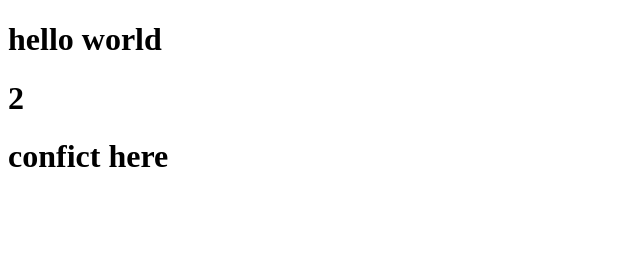
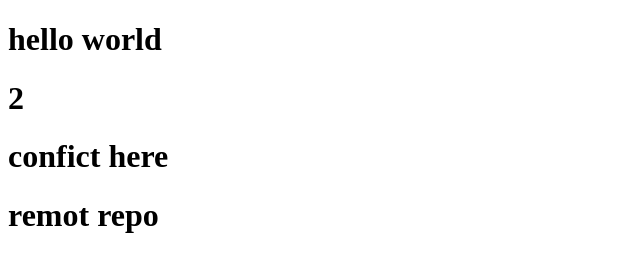
Before and after one commit to XuanHoan207/test-git, a plain HTML site: page index.html in a window 1280 px wide. Shown: the whole page, without its empty margins (0-640 px from the left). Drawn offline with Linux system fonts and the light colour scheme.

Commit message:
new remote push

```diff
--- a/index.html
+++ b/index.html
@@ -9,5 +9,6 @@
     <h1>hello world</h1>
     <h1>2 </h1>
     <h1>confict here</h1>
+    <h1>remot repo</h1>
 </body>
 </html>
```
Also changed, not shown: 1 other file.
